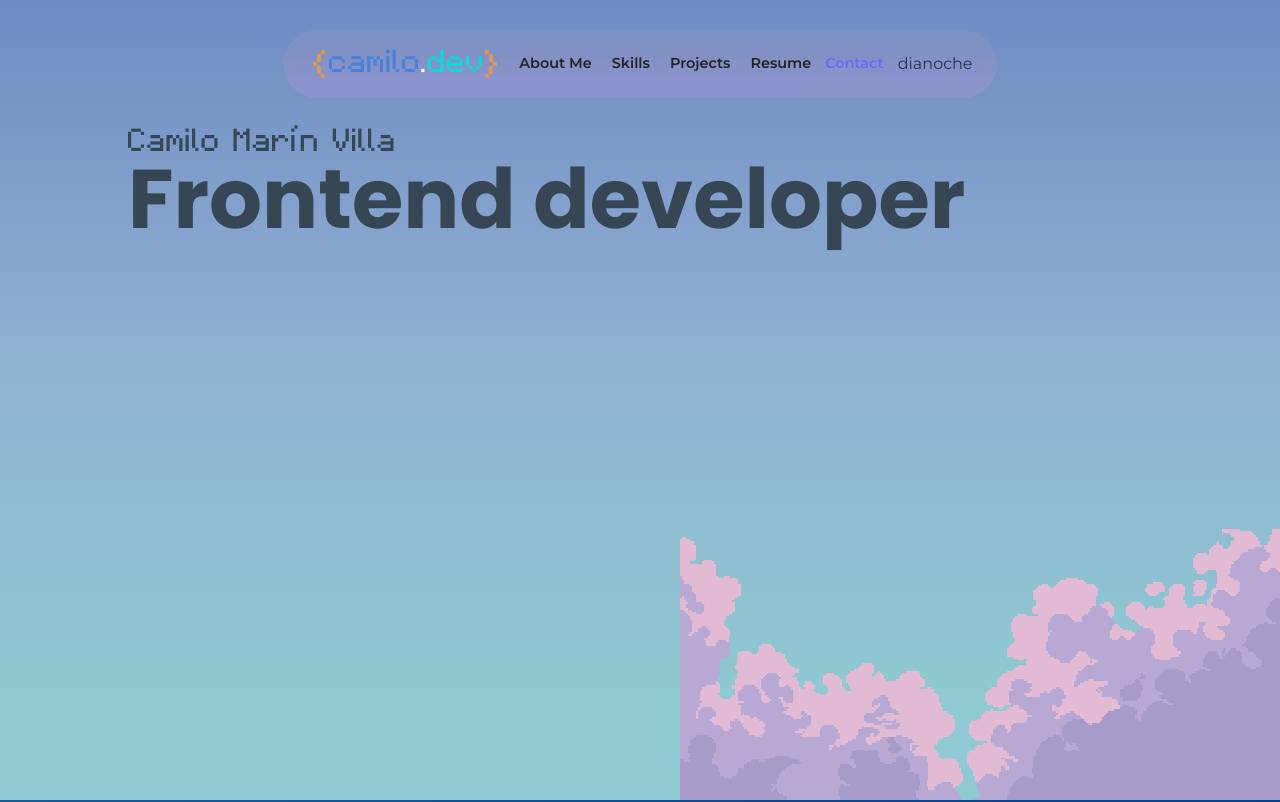
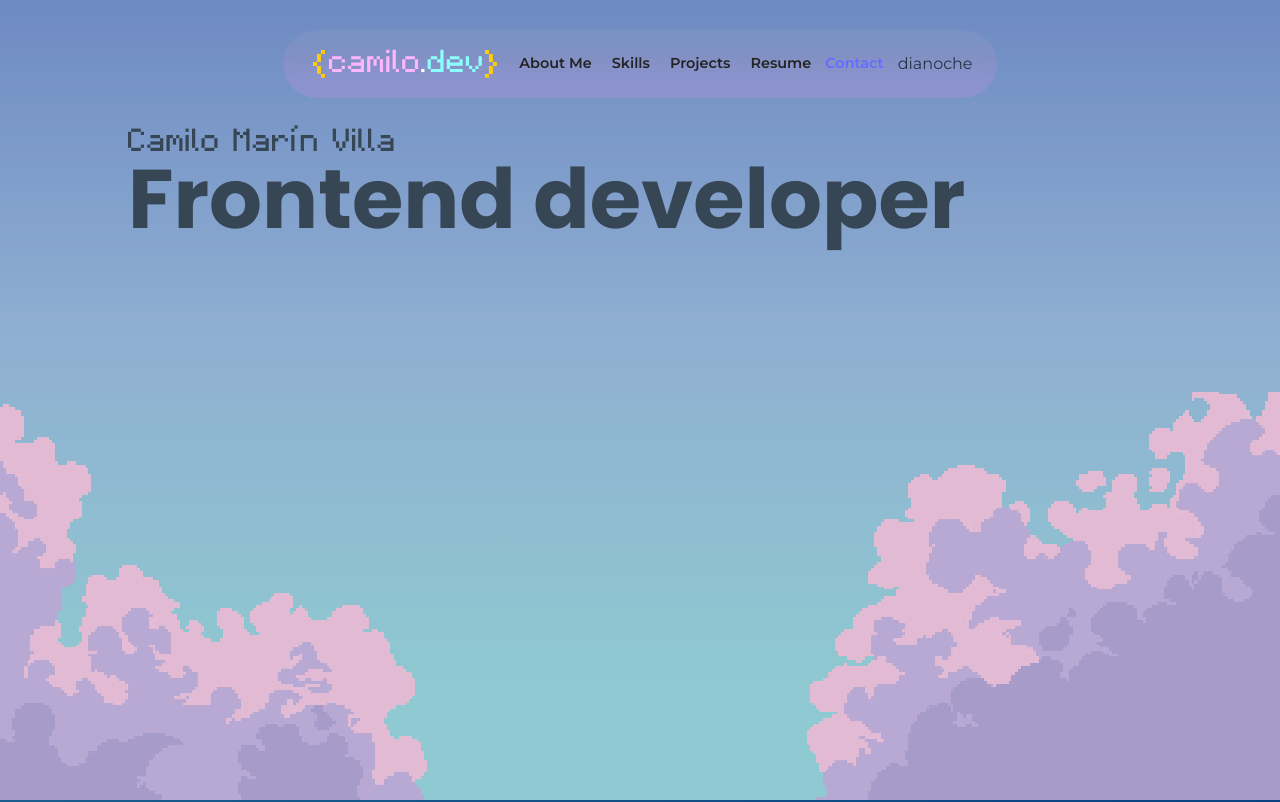
Before and after one commit to CamiloMarin/WebSite_Personal, a React (Vite) app: page / in a window 1280 px wide. Shown: the top 802 px of the page. Built offline with nearby package versions, Linux system fonts and the light colour scheme.

Commit message:
Cambio colores al logo
No se

```diff
--- a/src/components/Header/Header.tsx
+++ b/src/components/Header/Header.tsx
@@ -9,10 +9,10 @@ let buttonLink = props.buttonLink;
         <header className="app-header">
             <div className="logo_block">
              <MainLogo
-             colorA='#df9753'
-             colorB='#4682da'
+             colorA='#FFCC08'
+             colorB='#feb6ffff'
              colorC='#ffffffff'
-             colorD='#0bdada'
+             colorD='#8cffffff'
              />
             </div>
 
--- a/src/components/Pages/Home.css
+++ b/src/components/Pages/Home.css
@@ -1,6 +1,6 @@
 #section1{
     background: #94dee9;
-    background: linear-gradient(0deg, rgba(148, 222, 233, 1) 14%, rgba(148, 189, 233, 1) 58%, rgba(105, 141, 214, 1) 100%);
+    background: linear-gradient(0deg, rgba(148, 222, 233, 1) 14%, rgba(148, 189, 233, 1) 58%, #698dd6 100%);
     overflow: hidden;
 }
 
@@ -30,7 +30,7 @@ padding-top: 10%;
 
 img.nube-1 {
     position: absolute;
-    width: 600px;
+    width: 100%;
     right: 0;
     bottom: 0;
 }
--- a/src/components/Pages/Home.tsx
+++ b/src/components/Pages/Home.tsx
@@ -26,7 +26,7 @@ export default function Home() {
             <span className="profesion_tp">Frontend developer</span>
           </h1>
           <div className="nubes">
-            <img className="nube-1 pixelated" src={"src/assets/Images/Home/Nubes_pixel_art_01.webp"} alt="Nubes de fondo" />
+            <img className="nube-1 pixelated" src={"src/assets/Images/Home/Nubes_background_pixel_art_01.webp"} alt="Nubes de fondo" />
           </div>
         </div>
       </SectionContainer>
```
Also changed, not shown: src/assets/Images/Home/Nubes_background_pixel_art_01.webp (added).
